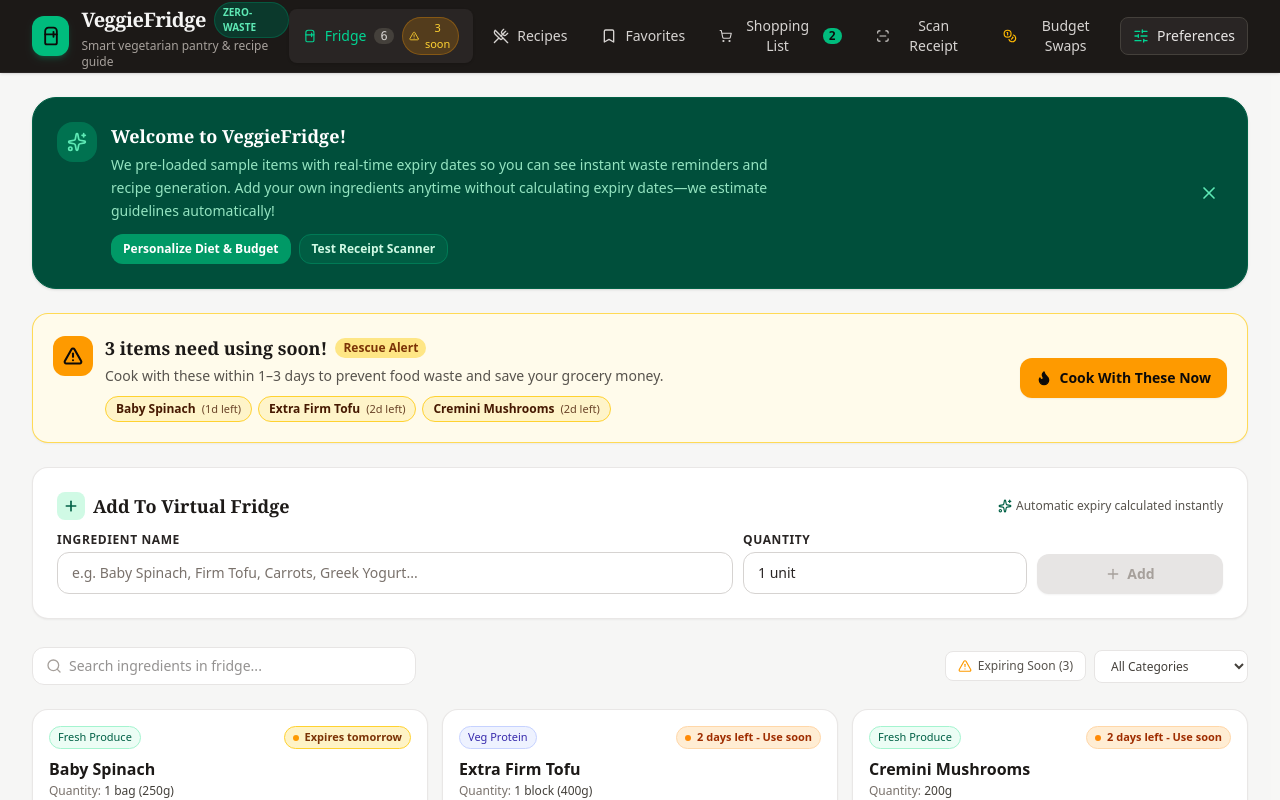
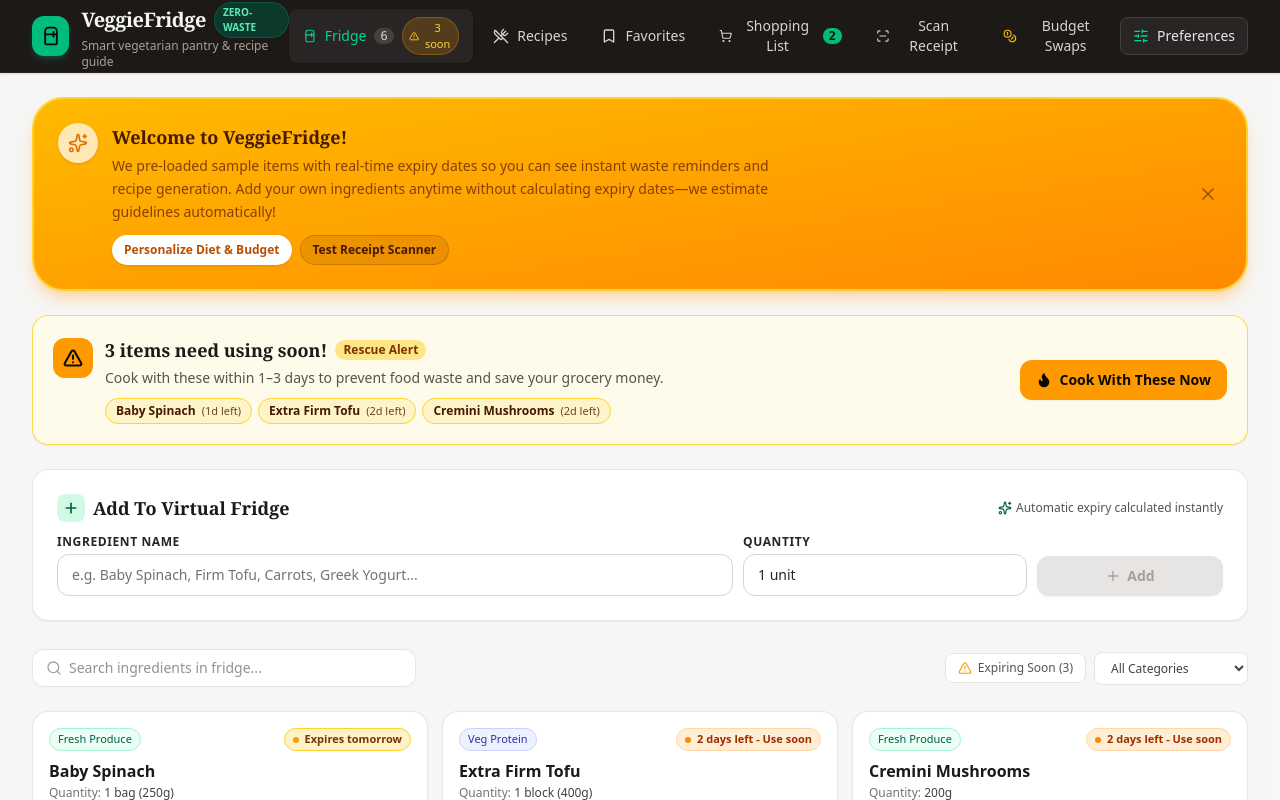
Before and after one commit to Sn3ha07/recipe_app, a React (Vite) app: page / in a window 1280 px wide. Shown: the top 800 px of the page. Built offline with nearby package versions, Linux system fonts and the light colour scheme; no server answers; a web font is replaced by a local one.

Commit message:
Checkpoint before next change: playful amber welcome banner with motion micro-interactions
Co-Authored-By: Claude Sonnet 5 <noreply@anthropic.com>

```diff
--- a/src/App.tsx
+++ b/src/App.tsx
@@ -4,6 +4,7 @@
  */
 
 import React, { useState, useEffect } from 'react';
+import { motion } from 'motion/react';
 import { Header } from './components/Header';
 import { FridgeView } from './components/FridgeView';
 import { RecipeView } from './components/RecipeView';
@@ -356,31 +357,44 @@ export default function App() {
       <main className="flex-1 max-w-7xl w-full mx-auto px-4 sm:px-6 lg:px-8 py-6 space-y-6">
         {/* Welcome / Quick Setup Banner on first turn */}
         {showWelcome && (
-          <div className="bg-emerald-900 text-emerald-50 rounded-3xl p-5 sm:p-6 shadow-sm border border-emerald-800 flex flex-col sm:flex-row sm:items-center justify-between gap-4">
+          <motion.div
+            initial={{ opacity: 0, scale: 0.8, y: -20 }}
+            animate={{ opacity: 1, scale: 1, y: 0 }}
+            transition={{ type: 'spring', stiffness: 350, damping: 18 }}
+            className="bg-gradient-to-br from-amber-400 to-orange-400 text-amber-950 rounded-[2rem] p-5 sm:p-6 shadow-lg shadow-orange-200 border-2 border-amber-300 flex flex-col sm:flex-row sm:items-center justify-between gap-4"
+          >
             <div className="flex items-start gap-3.5">
-              <div className="p-2.5 rounded-2xl bg-emerald-700/80 text-emerald-200 font-bold shrink-0">
-                <Sparkles className="w-5 h-5 text-emerald-300" />
-              </div>
+              <motion.div
+                animate={{ rotate: [0, -12, 12, -8, 8, 0] }}
+                transition={{ duration: 1.6, repeat: Infinity, repeatDelay: 1.5, ease: 'easeInOut' }}
+                className="p-2.5 rounded-full bg-white/70 text-amber-600 shadow-sm shrink-0"
+              >
+                <Sparkles className="w-5 h-5" />
+              </motion.div>
               <div>
-                <h3 className="font-serif font-bold text-base sm:text-lg text-white">
+                <h3 className="font-serif font-bold text-base sm:text-lg text-amber-950">
                   Welcome to VeggieFridge!
                 </h3>
-                <p className="text-xs sm:text-sm text-emerald-200/90 mt-1 max-w-2xl leading-relaxed">
+                <p className="text-xs sm:text-sm text-amber-900/90 mt-1 max-w-2xl leading-relaxed">
                   We pre-loaded sample items with real-time expiry dates so you can see instant waste reminders and recipe generation. Add your own ingredients anytime without calculating expiry dates—we estimate guidelines automatically!
                 </p>
                 <div className="flex flex-wrap gap-2 mt-3">
-                  <button
+                  <motion.button
+                    whileHover={{ scale: 1.06, rotate: -1 }}
+                    whileTap={{ scale: 0.95 }}
                     onClick={() => setIsPreferencesOpen(true)}
-                    className="px-3 py-1.5 rounded-xl bg-emerald-600 hover:bg-emerald-500 text-white text-xs font-semibold transition-colors"
+                    className="px-3 py-1.5 rounded-full bg-white text-amber-700 text-xs font-semibold shadow-sm transition-colors hover:bg-amber-50"
                   >
                     Personalize Diet & Budget
-                  </button>
-                  <button
+                  </motion.button>
+                  <motion.button
+                    whileHover={{ scale: 1.06, rotate: 1 }}
+                    whileTap={{ scale: 0.95 }}
                     onClick={() => setIsReceiptModalOpen(true)}
-                    className="px-3 py-1.5 rounded-xl bg-emerald-800/80 hover:bg-emerald-700 text-emerald-100 text-xs font-semibold transition-colors border border-emerald-700"
+                    className="px-3 py-1.5 rounded-full bg-amber-950/10 hover:bg-amber-950/20 text-amber-950 text-xs font-semibold transition-colors border border-amber-950/20"
                   >
                     Test Receipt Scanner
-                  </button>
+                  </motion.button>
                 </div>
               </div>
             </div>
@@ -390,12 +404,12 @@ export default function App() {
                 setShowWelcome(false);
                 localStorage.setItem('veggiefridge_onboarded', 'true');
               }}
-              className="self-start sm:self-center text-emerald-300 hover:text-white p-1 rounded-lg transition-colors cursor-pointer"
+              className="self-start sm:self-center text-amber-900/70 hover:text-amber-950 p-1 rounded-lg transition-colors cursor-pointer"
               title="Dismiss banner"
             >
               <X className="w-5 h-5" />
             </button>
-          </div>
+          </motion.div>
         )}
 
         {/* View Switcher */}
```
Also changed, not shown: 2 other files (tests, documents, lock files or other folders).
